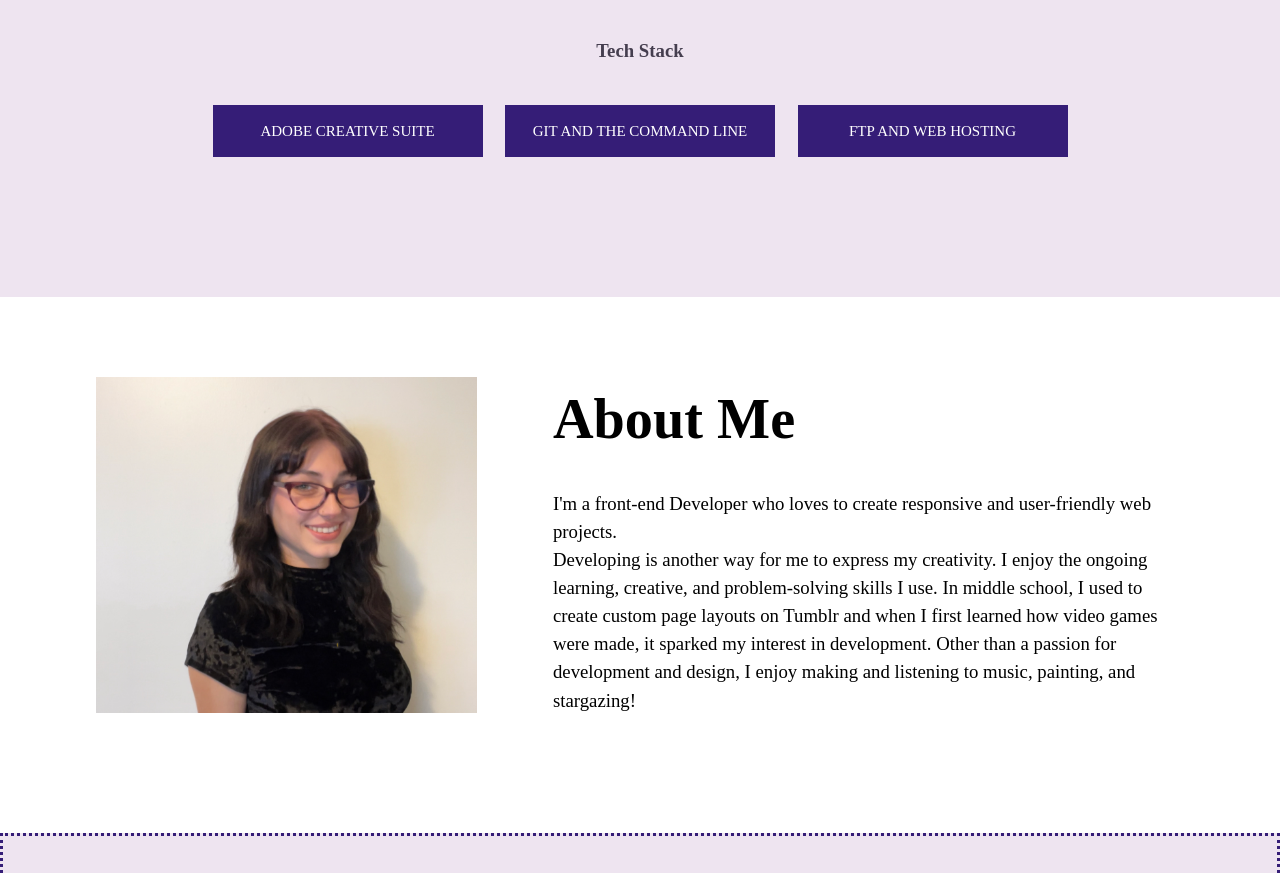
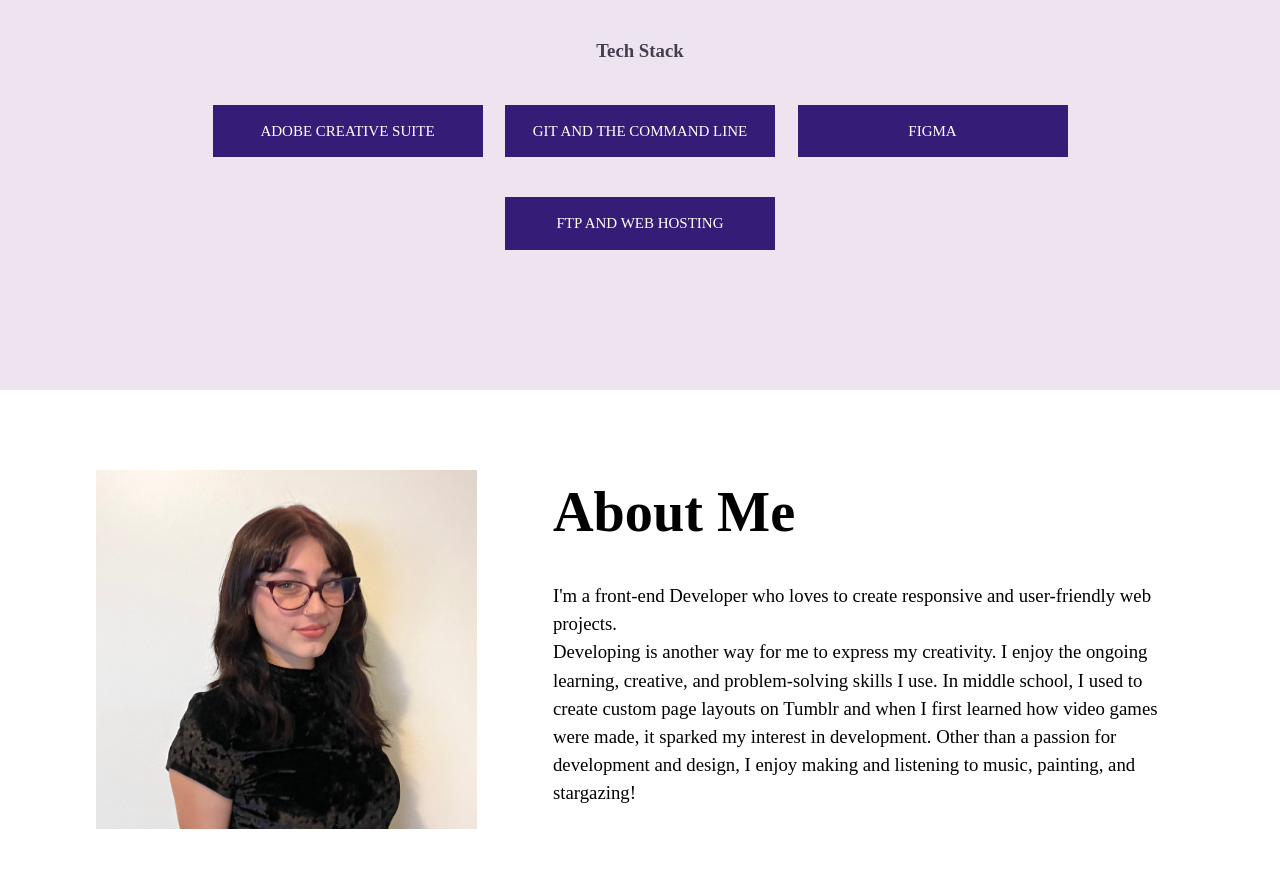
Before and after one commit to n4ss8/PortfolioWebsite, a website built with Parcel: page index.html in a window 1280 px wide. Shown: the part 2818-3691 px from the top of the page. Built offline with nearby package versions, Linux system fonts and the light colour scheme; files whose address does not match are found by name.

Commit message:
updating tech stack

```diff
--- a/index.html
+++ b/index.html
@@ -156,6 +156,7 @@
     <div class="tool-wrapper">
       <p class="tool">Adobe Creative Suite</p>
       <p class="tool">Git and the Command Line</p>
+      <p class="tool">Figma</p>
       <p class="tool">FTP and Web Hosting</p>
     </div>
   </div>
@@ -166,7 +167,7 @@
   <div class="content-wrapper">
   <div class="about-content-wrapper">
   <figure>
-   <img src="img/pshott.png" alt="Vanessa">
+   <img src="img/pshot.png" alt="Vanessa">
   </figure>
 
 <div class="about-info">
```
